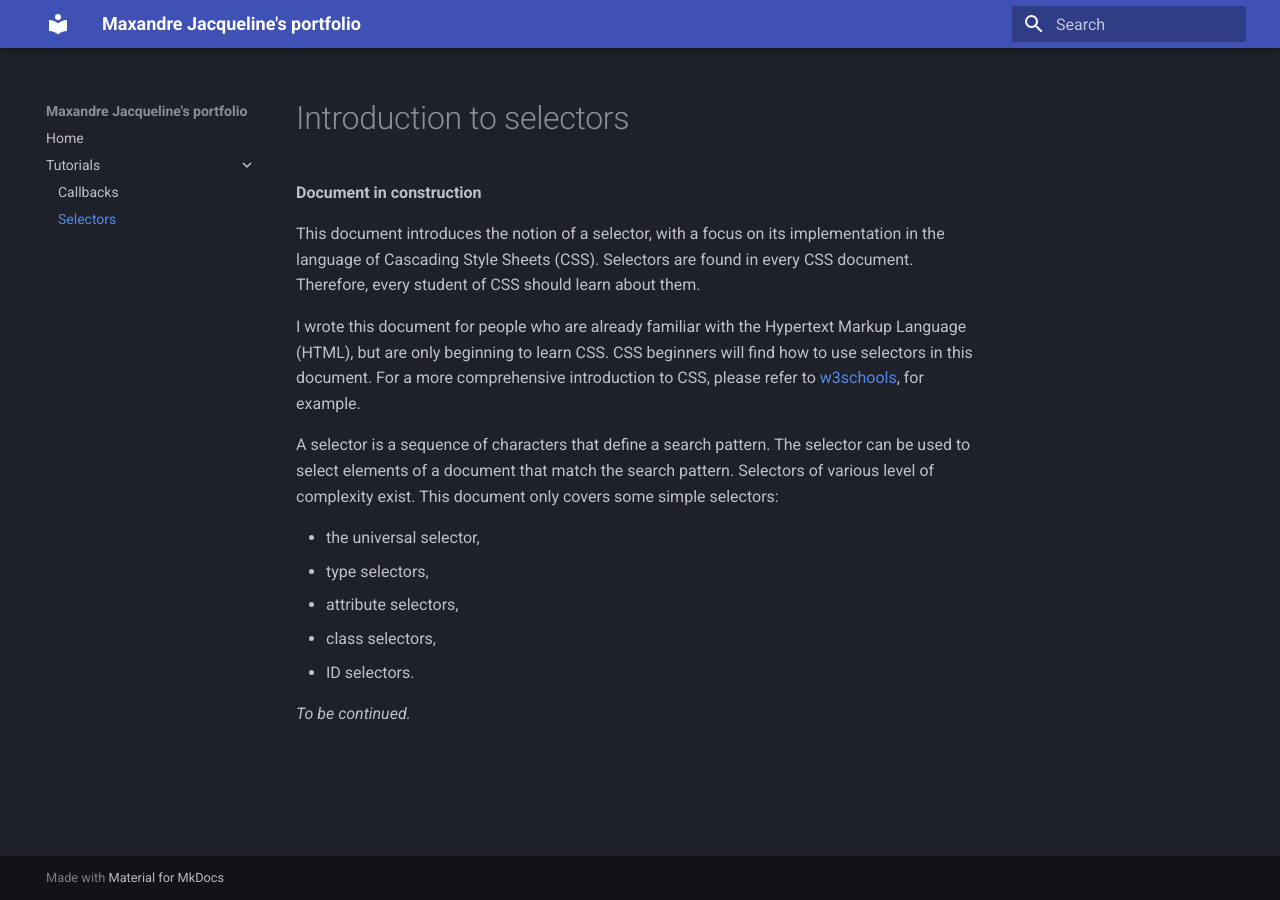
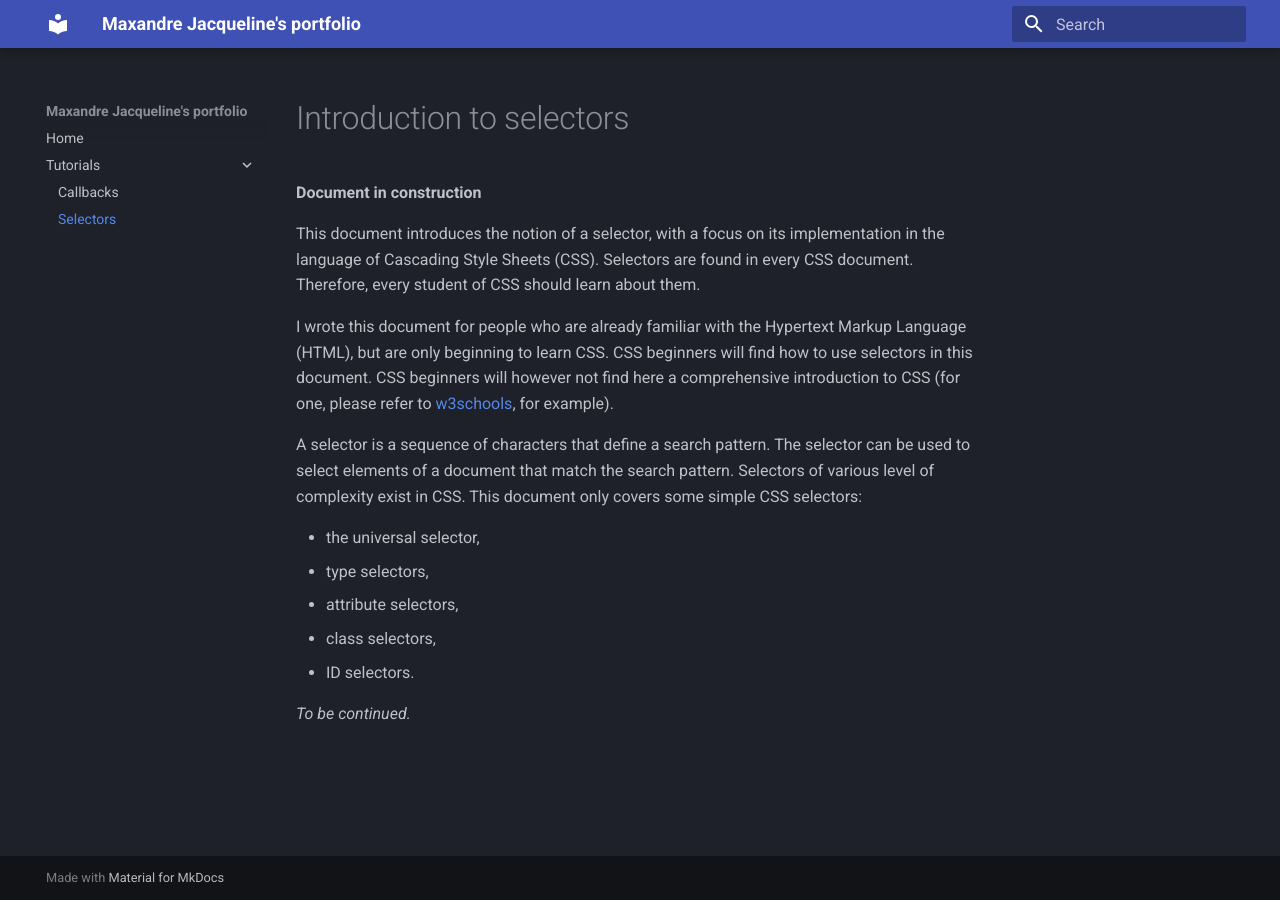
Before and after one commit to MaxandreJ/portfolio_documentation, an MkDocs documentation site: the page built from docs/tutorials/selector.md, in a window 1280 px wide. Built offline with MkDocs 1.6.1 and Material for MkDocs 9.7.7, drawn with Linux system fonts in a browser that asks for light colours.

Commit message:
small modifications on non-scope statement

```diff
--- a/docs/tutorials/selector.md
+++ b/docs/tutorials/selector.md
@@ -4,9 +4,9 @@
 
 This document introduces the notion of a selector, with a focus on its implementation in the language of Cascading Style Sheets (CSS). Selectors are found in every CSS document. Therefore, every student of CSS should learn about them.
 
-I wrote this document for people who are already familiar with the Hypertext Markup Language (HTML), but are only beginning to learn CSS. CSS beginners will find how to use selectors in this document. For a more comprehensive introduction to CSS, please refer to [w3schools][css-tutorial], for example.
+I wrote this document for people who are already familiar with the Hypertext Markup Language (HTML), but are only beginning to learn CSS. CSS beginners will find how to use selectors in this document. CSS beginners will however not find here a comprehensive introduction to CSS (for one, please refer to [w3schools][css-tutorial], for example).
 
-A selector is a sequence of characters that define a search pattern. The selector can be used to select elements of a document that match the search pattern. Selectors of various level of complexity exist. This document only covers some simple selectors:
+A selector is a sequence of characters that define a search pattern. The selector can be used to select elements of a document that match the search pattern. Selectors of various level of complexity exist in CSS. This document only covers some simple CSS selectors:
 
 * the universal selector,
 * type selectors,
```
Also changed, not shown: docs/tutorials/callback.md (+1 -1 lines).
